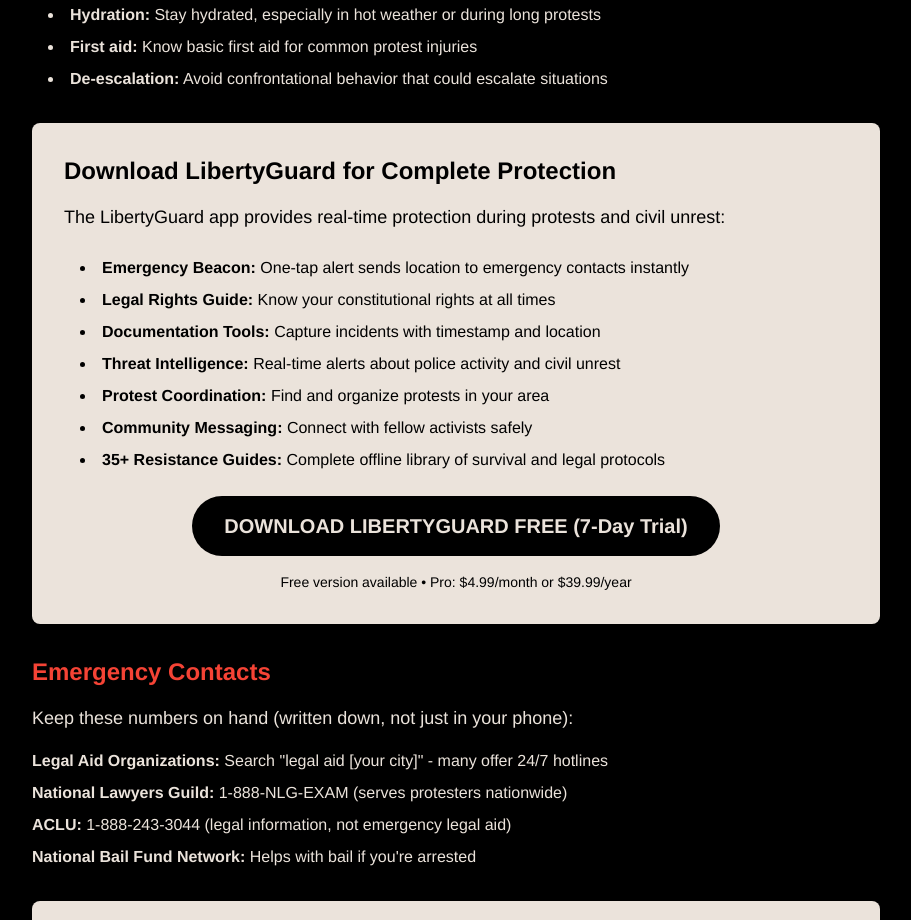
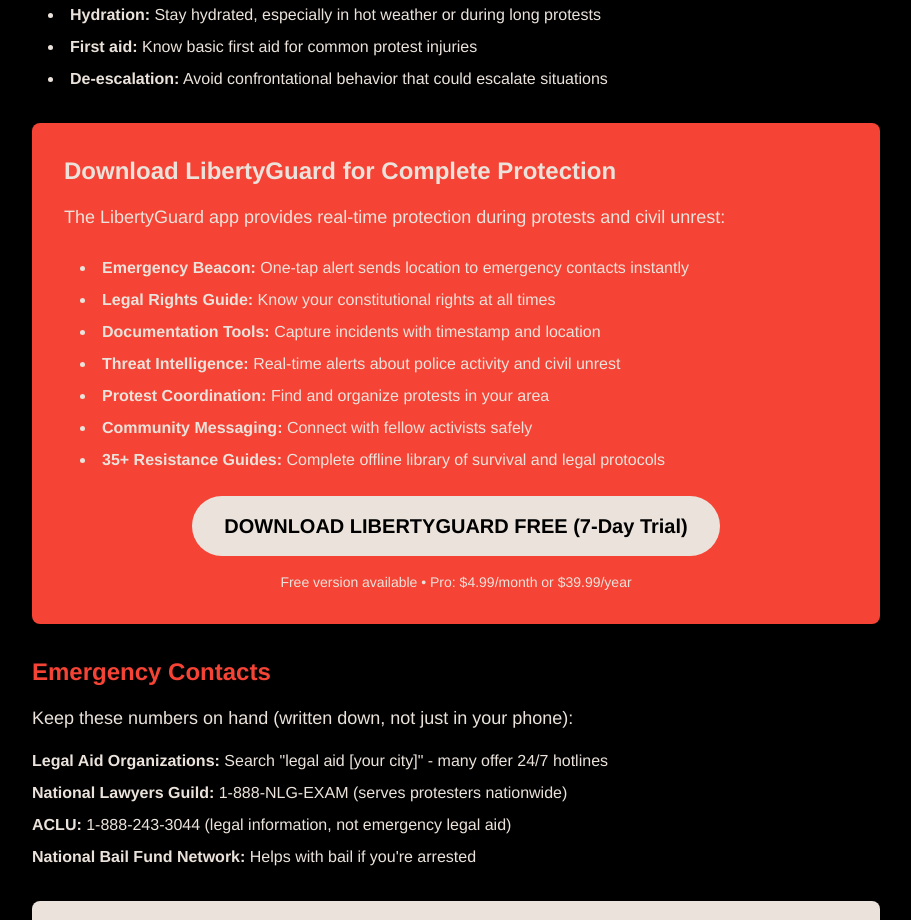
Before and after one commit to thedanperry/LibertyGuard-Website, a Next.js app: page /protest-safety in a window 1280 px wide. Shown: the part 3480-4400 px from the top of the page, without its empty margins (184-1095 px from the left). Built offline with nearby package versions, Linux system fonts and the light colour scheme.

Commit message:
Fix: Use bright red bg-climate-red with cream text for download sections (not dark translucent)

```diff
--- a/src/app/know-your-rights/page.tsx
+++ b/src/app/know-your-rights/page.tsx
@@ -212,12 +212,12 @@
             </p>
           </section>
 
-          <section className="p-8 rounded-lg bg-climate-cream">
-            <h2 className="text-2xl font-bold text-climate-black mb-4">Download LibertyGuard for Complete Rights Protection</h2>
-            <p className="text-lg leading-relaxed mb-6 text-climate-black">
+          <section className="p-8 rounded-lg bg-climate-red">
+            <h2 className="text-2xl font-bold text-climate-cream mb-4">Download LibertyGuard for Complete Rights Protection</h2>
+            <p className="text-lg leading-relaxed mb-6 text-climate-cream">
               The LibertyGuard app provides real-time legal protection and emergency protocols:
             </p>
-            <ul className="list-disc list-inside space-y-2 ml-4 mb-6 text-climate-black">
+            <ul className="list-disc list-inside space-y-2 ml-4 mb-6 text-climate-cream">
               <li><strong>Emergency Beacon:</strong> One-tap alert sends your location to emergency contacts instantly</li>
               <li><strong>Legal Rights Guide:</strong> Complete offline guide to your constitutional rights</li>
               <li><strong>Documentation Tools:</strong> Capture incidents with timestamp and GPS coordinates</li>
@@ -230,11 +230,11 @@
                 href="https://apps.apple.com/us/app/libertyguard/id6753902370?platform=iphone"
                 target="_blank"
                 rel="noopener noreferrer"
-                className="inline-block bg-climate-black text-climate-cream px-8 py-4 rounded-full text-xl font-bold hover:bg-opacity-90 transition-colors mb-4"
+                className="inline-block bg-climate-cream text-climate-black px-8 py-4 rounded-full text-xl font-bold hover:bg-opacity-90 transition-colors mb-4"
               >
                 DOWNLOAD LIBERTYGUARD FREE (7-Day Trial)
               </a>
-              <p className="text-climate-black text-sm">
+              <p className="text-climate-cream text-sm">
                 Free version available • Pro: $4.99/month or $39.99/year
               </p>
             </div>
--- a/src/app/protest-safety/page.tsx
+++ b/src/app/protest-safety/page.tsx
@@ -167,12 +167,12 @@
             </ul>
           </section>
 
-          <section className="p-8 rounded-lg bg-climate-cream">
-            <h2 className="text-2xl font-bold text-climate-black mb-4">Download LibertyGuard for Complete Protection</h2>
-            <p className="text-lg leading-relaxed mb-6 text-climate-black">
+          <section className="p-8 rounded-lg bg-climate-red">
+            <h2 className="text-2xl font-bold text-climate-cream mb-4">Download LibertyGuard for Complete Protection</h2>
+            <p className="text-lg leading-relaxed mb-6 text-climate-cream">
               The LibertyGuard app provides real-time protection during protests and civil unrest:
             </p>
-            <ul className="list-disc list-inside space-y-2 ml-4 mb-6 text-climate-black">
+            <ul className="list-disc list-inside space-y-2 ml-4 mb-6 text-climate-cream">
               <li><strong>Emergency Beacon:</strong> One-tap alert sends location to emergency contacts instantly</li>
               <li><strong>Legal Rights Guide:</strong> Know your constitutional rights at all times</li>
               <li><strong>Documentation Tools:</strong> Capture incidents with timestamp and location</li>
@@ -186,11 +186,11 @@
                 href="https://apps.apple.com/us/app/libertyguard/id6753902370?platform=iphone"
                 target="_blank"
                 rel="noopener noreferrer"
-                className="inline-block bg-climate-black text-climate-cream px-8 py-4 rounded-full text-xl font-bold hover:bg-opacity-90 transition-colors mb-4"
+                className="inline-block bg-climate-cream text-climate-black px-8 py-4 rounded-full text-xl font-bold hover:bg-opacity-90 transition-colors mb-4"
               >
                 DOWNLOAD LIBERTYGUARD FREE (7-Day Trial)
               </a>
-              <p className="text-climate-black text-sm">
+              <p className="text-climate-cream text-sm">
                 Free version available • Pro: $4.99/month or $39.99/year
               </p>
             </div>
```
